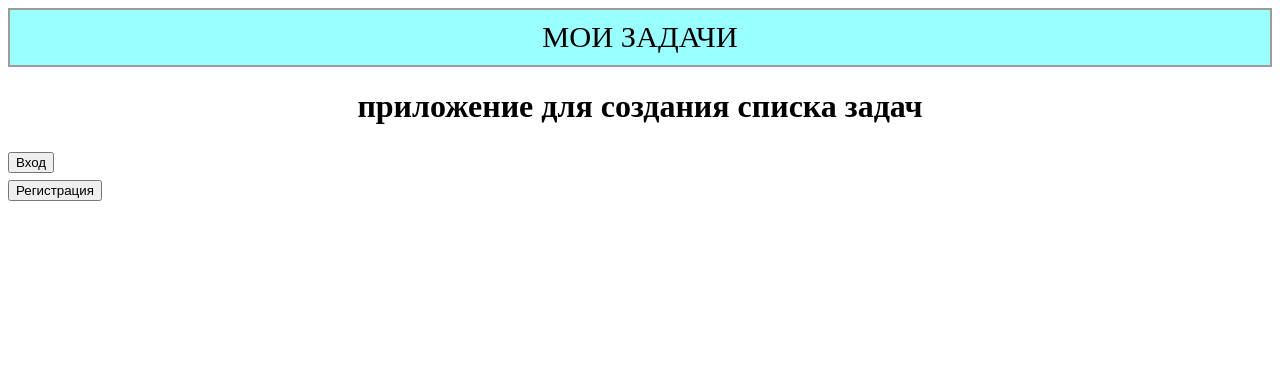
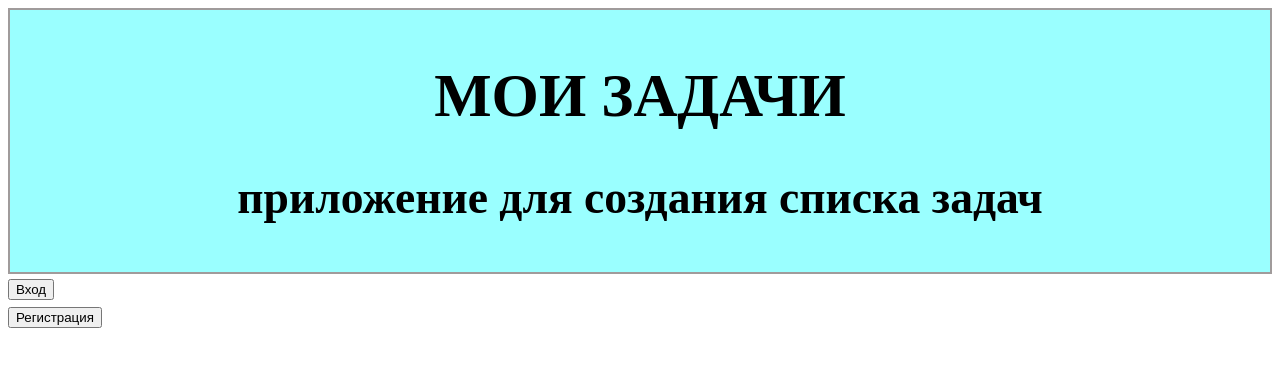
Before and after one commit to VasechkinNikita/checkup-todo-list, a plain HTML site: page src/index.html in a window 1280 px wide. Drawn offline with Linux system fonts and the light colour scheme.

Commit message:
Объединение заголовков в блок

```diff
--- a/src/index.html
+++ b/src/index.html
@@ -7,18 +7,19 @@
     <title>Мои задачи</title>
 </head>
 <body>
-    <header>
+    <div>
+        <h1>
         МОИ ЗАДАЧИ
-    </header>
-        <h1>
+        </h1>
+        <h2>
         приложение для создания списка задач
-        </h1>
+        </h2>
+    </div>
     <form action="forma-log.html">
         <input type="submit" value="Вход" />
     </form>
     <form action="forma-reg.html">
         <input type="submit" value="Регистрация" />
     </form>
-
 </body>
 </html>
--- a/src/style.css
+++ b/src/style.css
@@ -1,15 +1,9 @@
-header{
-    text-align: center;
-}
-header{
+div{
     background-color: rgb(154, 255, 255);
     font-size: 1.9em;
     border: 2px solid #a09b9b;
     padding: 10px;
-}
-h1{
     text-align: center;
-
 }
 main{
     background-color: aquamarine;
```
Also changed, not shown: src/forma-log.html (+6 -6 lines), src/forma-reg.html (+6 -6 lines). Lines whose indentation alone changed are shown as unchanged.
